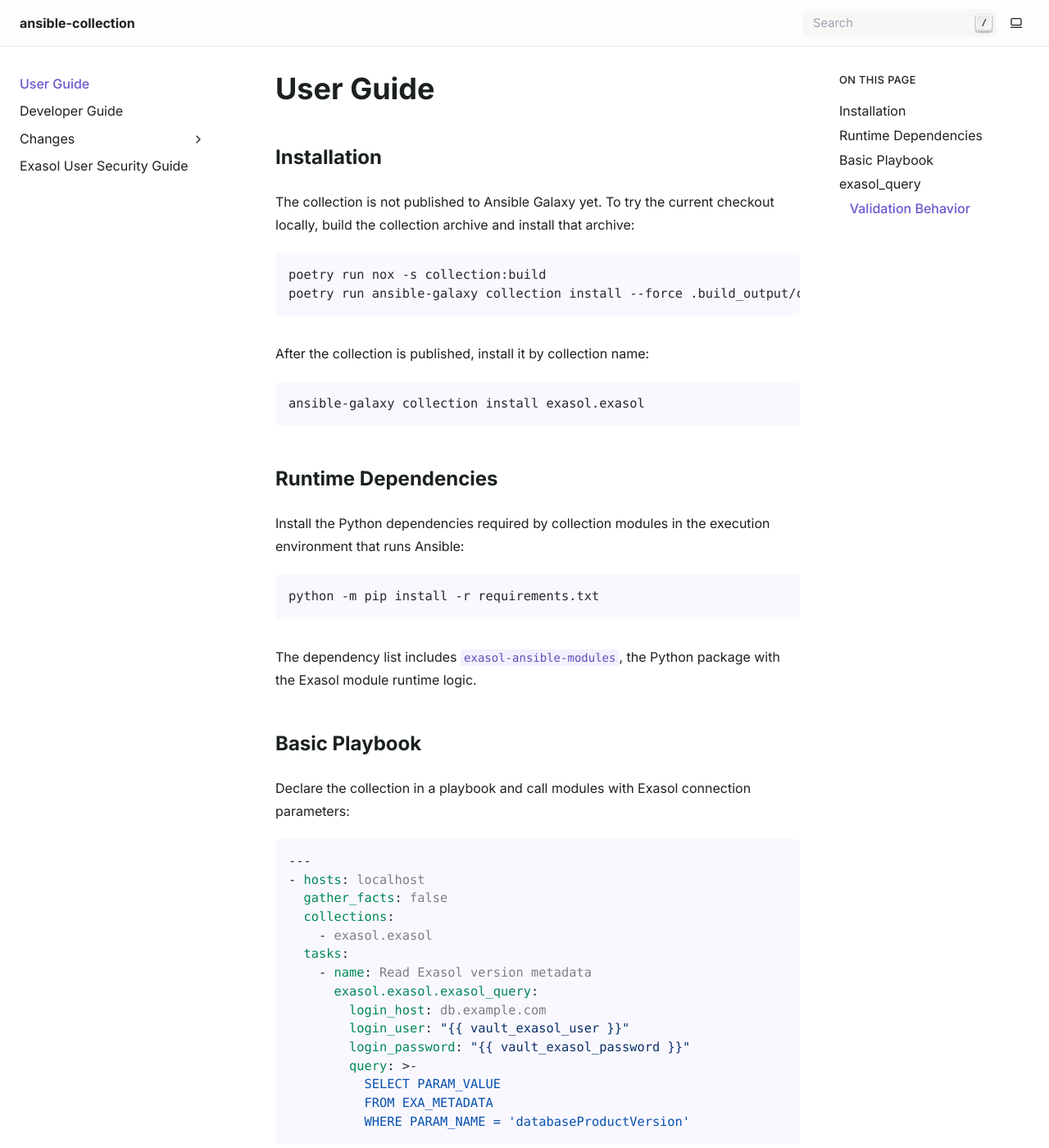
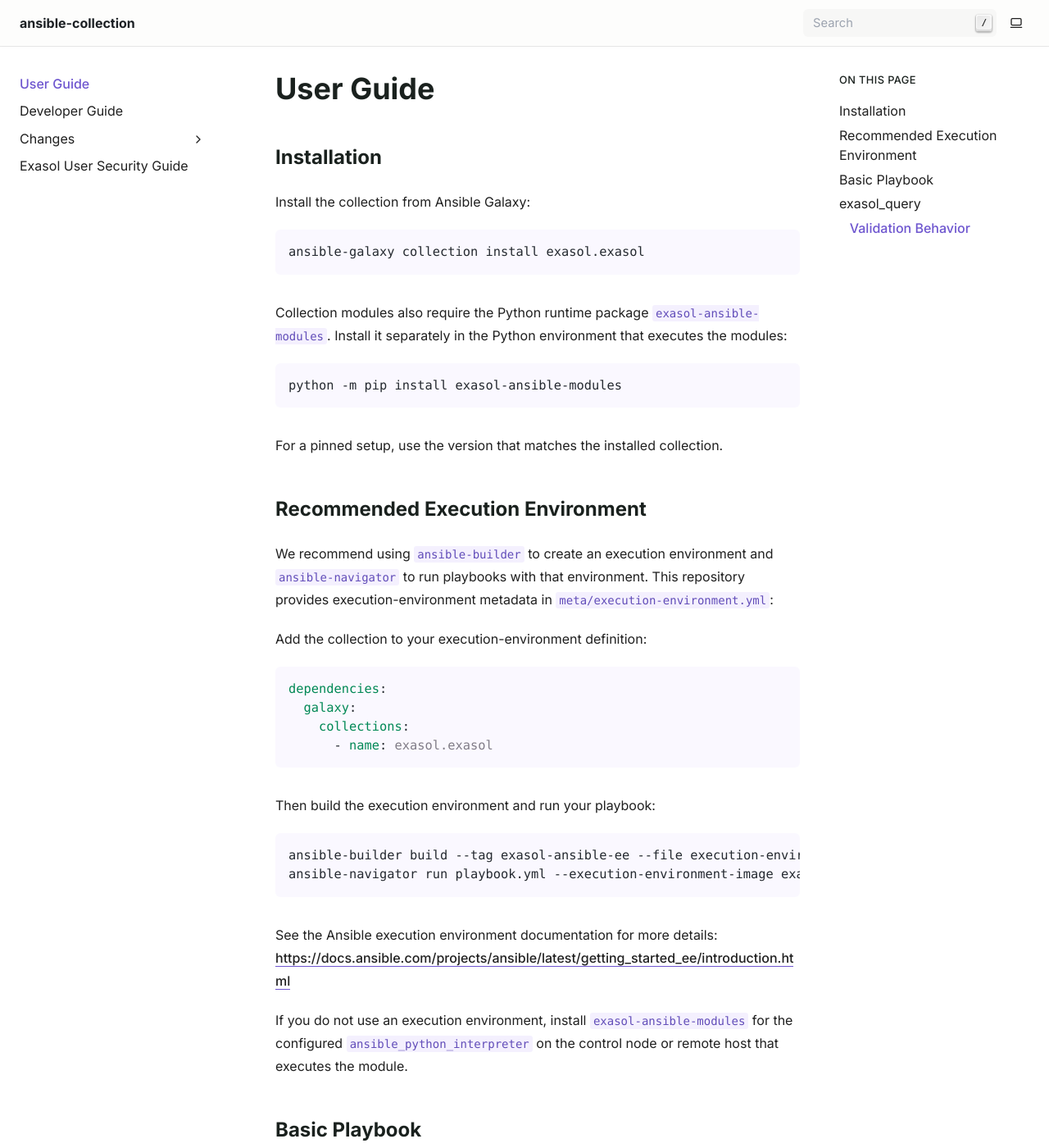
Before and after one commit to exasol/ansible-collection, a Sphinx documentation site: the page built from doc/user_guide.rst, in a window 1280 px wide and 1400 px high. Shown: the whole window at 82% size. Built offline with Sphinx 7.4.7, drawn with Linux system fonts in a browser that asks for light colours.

Commit message:
Update documentation

```diff
--- a/doc/user_guide.rst
+++ b/doc/user_guide.rst
@@ -4,32 +4,51 @@
 Installation
 ------------
 
-The collection is not published to Ansible Galaxy yet. To try the current
-checkout locally, build the collection archive and install that archive:
-
-.. code-block:: bash
-
-   poetry run nox -s collection:build
-   poetry run ansible-galaxy collection install --force .build_output/collections/exasol-exasol-*.tar.gz
-
-After the collection is published, install it by collection name:
+Install the collection from Ansible Galaxy:
 
 .. code-block:: bash
 
    ansible-galaxy collection install exasol.exasol
 
-Runtime Dependencies
---------------------
-
-Install the Python dependencies required by collection modules in the execution
-environment that runs Ansible:
+Collection modules also require the Python runtime package
+``exasol-ansible-modules``. Install it separately in the Python environment
+that executes the modules:
 
 .. code-block:: bash
 
-   python -m pip install -r requirements.txt
+   python -m pip install exasol-ansible-modules
 
-The dependency list includes ``exasol-ansible-modules``, the Python package with
-the Exasol module runtime logic.
+For a pinned setup, use the version that matches the installed collection.
+
+Recommended Execution Environment
+---------------------------------
+
+We recommend using ``ansible-builder`` to create an execution environment and
+``ansible-navigator`` to run playbooks with that environment. This repository
+provides execution-environment metadata in ``meta/execution-environment.yml``:
+
+Add the collection to your execution-environment definition:
+
+.. code-block:: yaml
+
+   dependencies:
+     galaxy:
+       collections:
+         - name: exasol.exasol
+
+Then build the execution environment and run your playbook:
+
+.. code-block:: bash
+
+   ansible-builder build --tag exasol-ansible-ee --file execution-environment.yml
+   ansible-navigator run playbook.yml --execution-environment-image exasol-ansible-ee
+
+See the Ansible execution environment documentation for more details:
+https://docs.ansible.com/projects/ansible/latest/getting_started_ee/introduction.html
+
+If you do not use an execution environment, install
+``exasol-ansible-modules`` for the configured ``ansible_python_interpreter`` on
+the control node or remote host that executes the module.
 
 Basic Playbook
 --------------
```
Also changed, not shown: README.md (+6 -25 lines).
